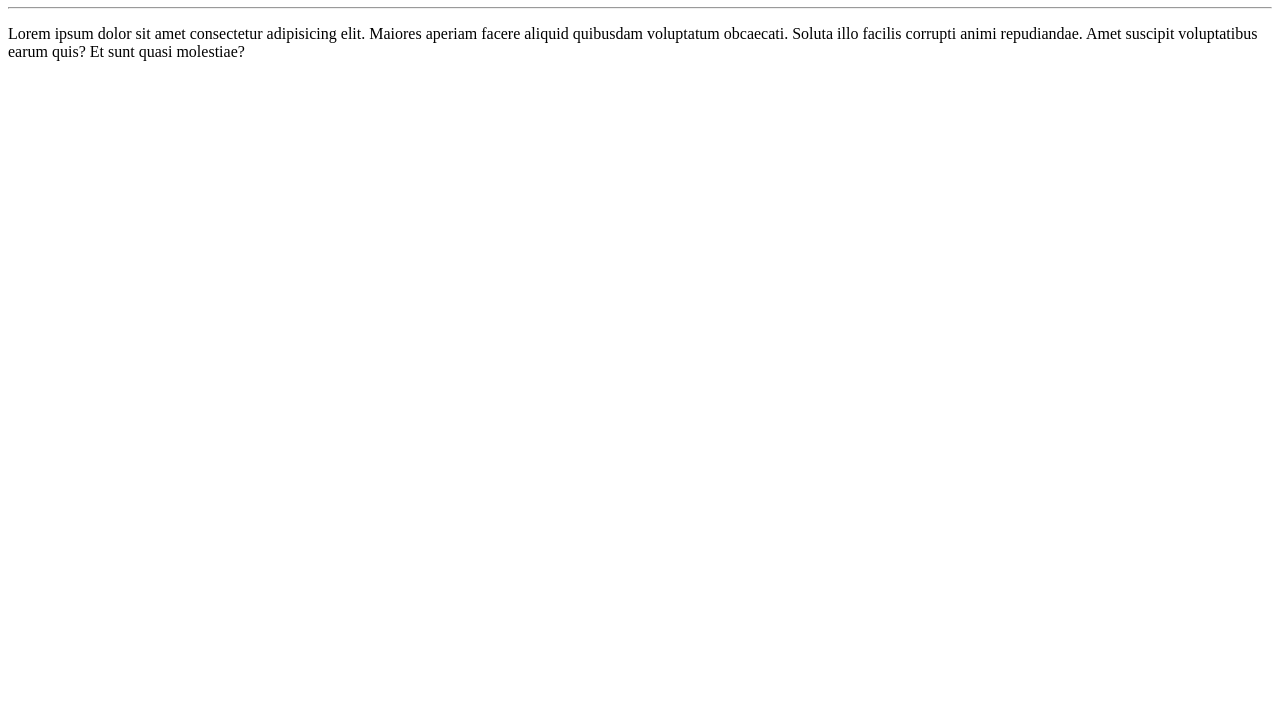
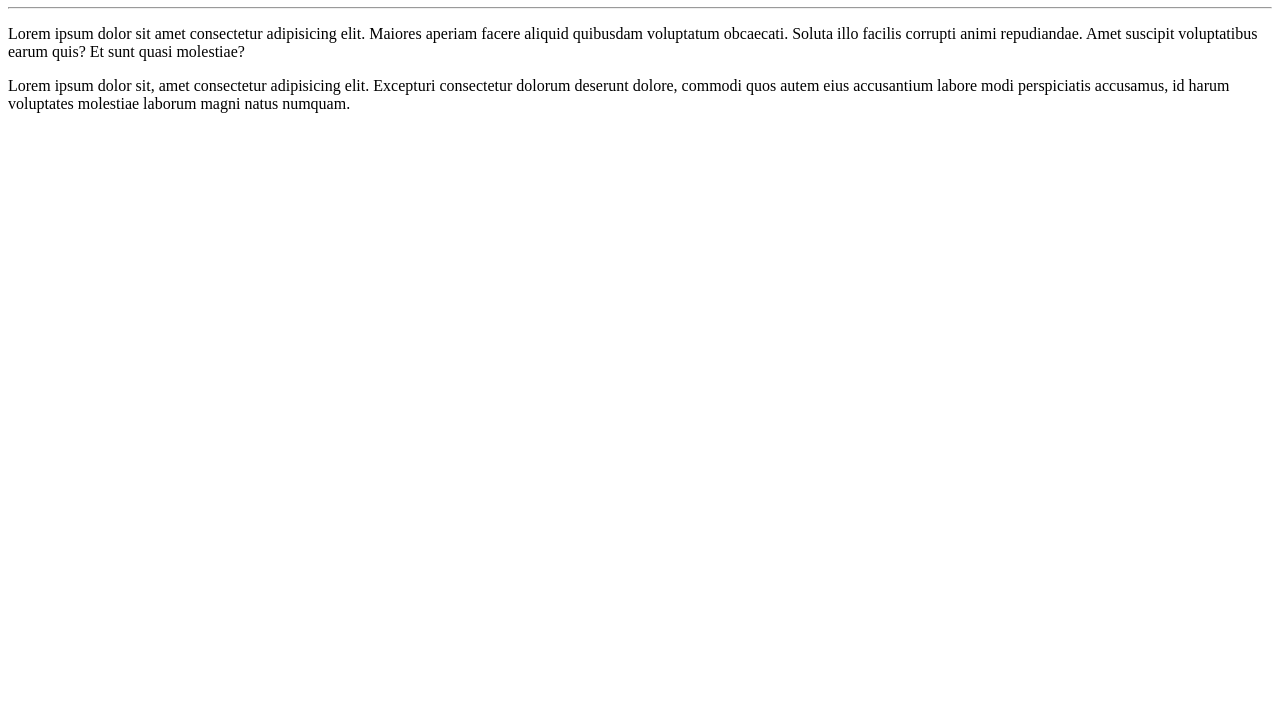
Before and after one commit to BernardoLeicam/Ola_Mundo, a plain HTML site: page Site-Exemplo/index.html in a window 1280 px wide. Shown: the part 73-800 px from the top of the page. Drawn offline with Linux system fonts and the light colour scheme.

Commit message:
Adicione mais um lorem
E tambem foi facil

```diff
--- a/Site-Exemplo/index.html
+++ b/Site-Exemplo/index.html
@@ -9,5 +9,6 @@
     <h1>Ola, Mundo!</h1>
     <hr>
     <p>Lorem ipsum dolor sit amet consectetur adipisicing elit. Maiores aperiam facere aliquid quibusdam voluptatum obcaecati. Soluta illo facilis corrupti animi repudiandae. Amet suscipit voluptatibus earum quis? Et sunt quasi molestiae?</p>
+    <p>Lorem ipsum dolor sit, amet consectetur adipisicing elit. Excepturi consectetur dolorum deserunt dolore, commodi quos autem eius accusantium labore modi perspiciatis accusamus, id harum voluptates molestiae laborum magni natus numquam.</p>
 </body>
 </html>
```
